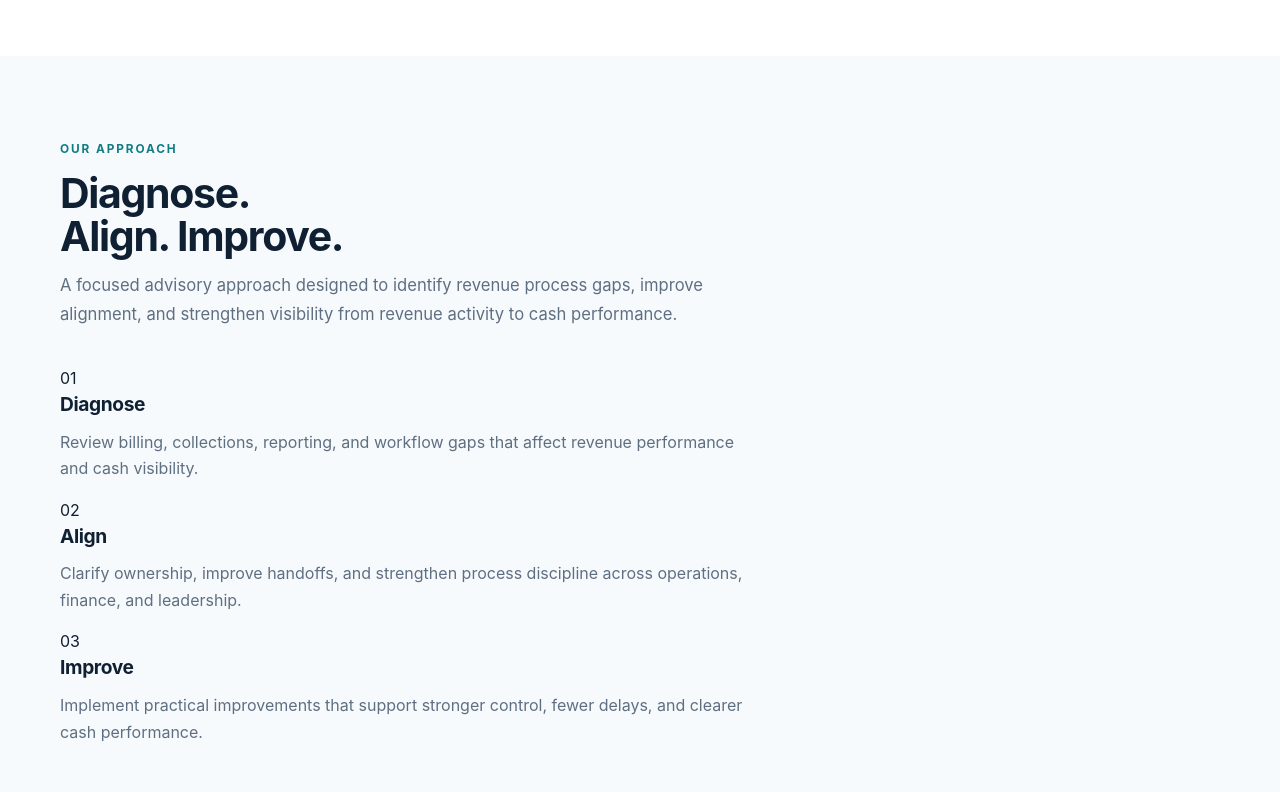
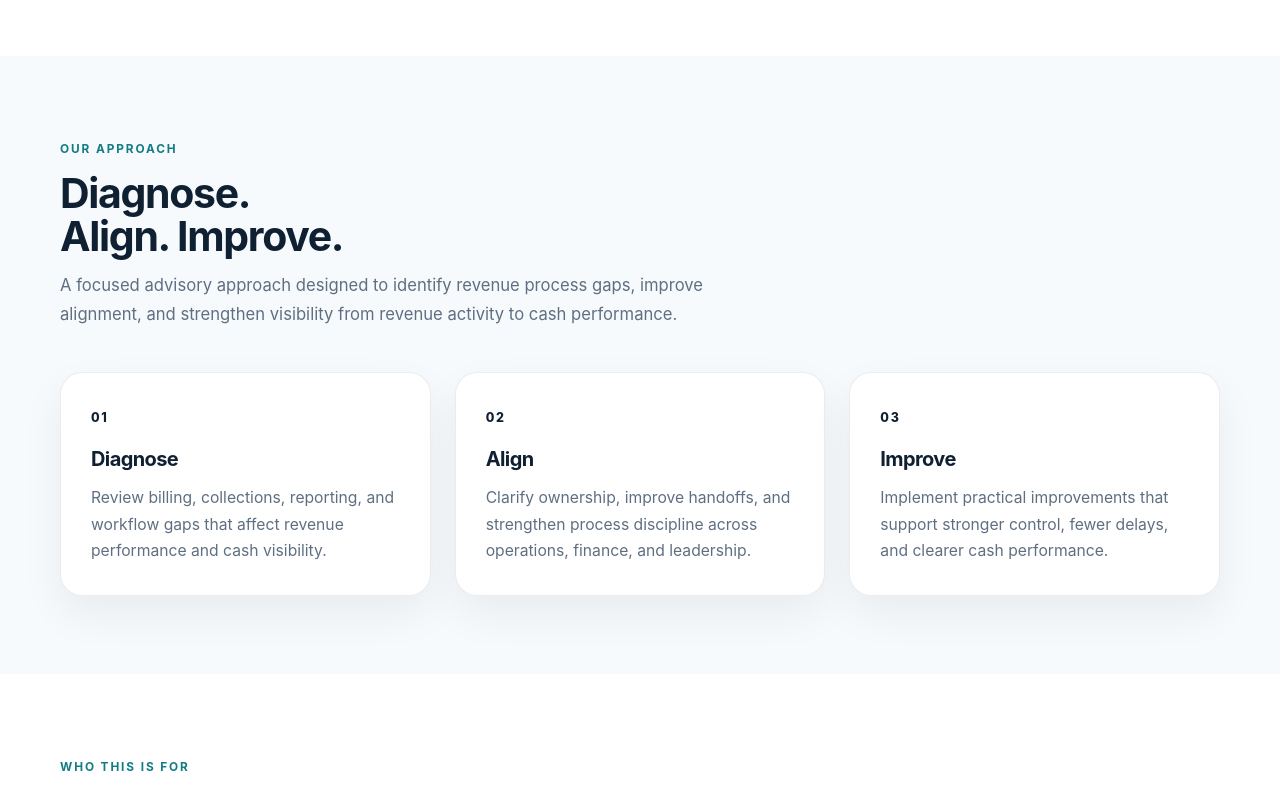
Before and after one commit to pjechete/prosperity-heritage-Advisory-Services, a Next.js app: page / in a window 1280 px wide. Shown: the part 2000-2792 px from the top of the page. Built offline with nearby package versions, Linux system fonts and the light colour scheme.

Commit message:
Update globals.css

```diff
--- a/src/app/globals.css
+++ b/src/app/globals.css
@@ -1145,3 +1145,58 @@ li {
     padding: 1.25rem;
   }
 }
+/* =========================
+   APPROACH SECTION (NEW)
+========================= */
+
+.approach-section {
+  display: block;
+}
+
+.approach-copy {
+  max-width: 760px;
+}
+
+.approach-steps {
+  display: grid;
+  grid-template-columns: repeat(3, 1fr);
+  gap: 24px;
+  margin-top: 44px;
+}
+
+.approach-step {
+  padding: 30px;
+  border-radius: 22px;
+  background: #ffffff;
+  border: 1px solid rgba(15, 23, 42, 0.08);
+  box-shadow: 0 18px 44px rgba(15, 23, 42, 0.06);
+}
+
+.approach-step span {
+  display: inline-block;
+  margin-bottom: 18px;
+  font-size: 0.78rem;
+  font-weight: 800;
+  letter-spacing: 0.14em;
+  color: var(--accent);
+}
+
+.approach-step h3 {
+  margin: 0 0 12px;
+  font-size: 1.25rem;
+  letter-spacing: -0.03em;
+  color: var(--dark);
+}
+
+.approach-step p {
+  margin: 0;
+  font-size: 0.98rem;
+  line-height: 1.7;
+  color: var(--muted);
+}
+
+@media (max-width: 900px) {
+  .approach-steps {
+    grid-template-columns: 1fr;
+  }
+}
```
